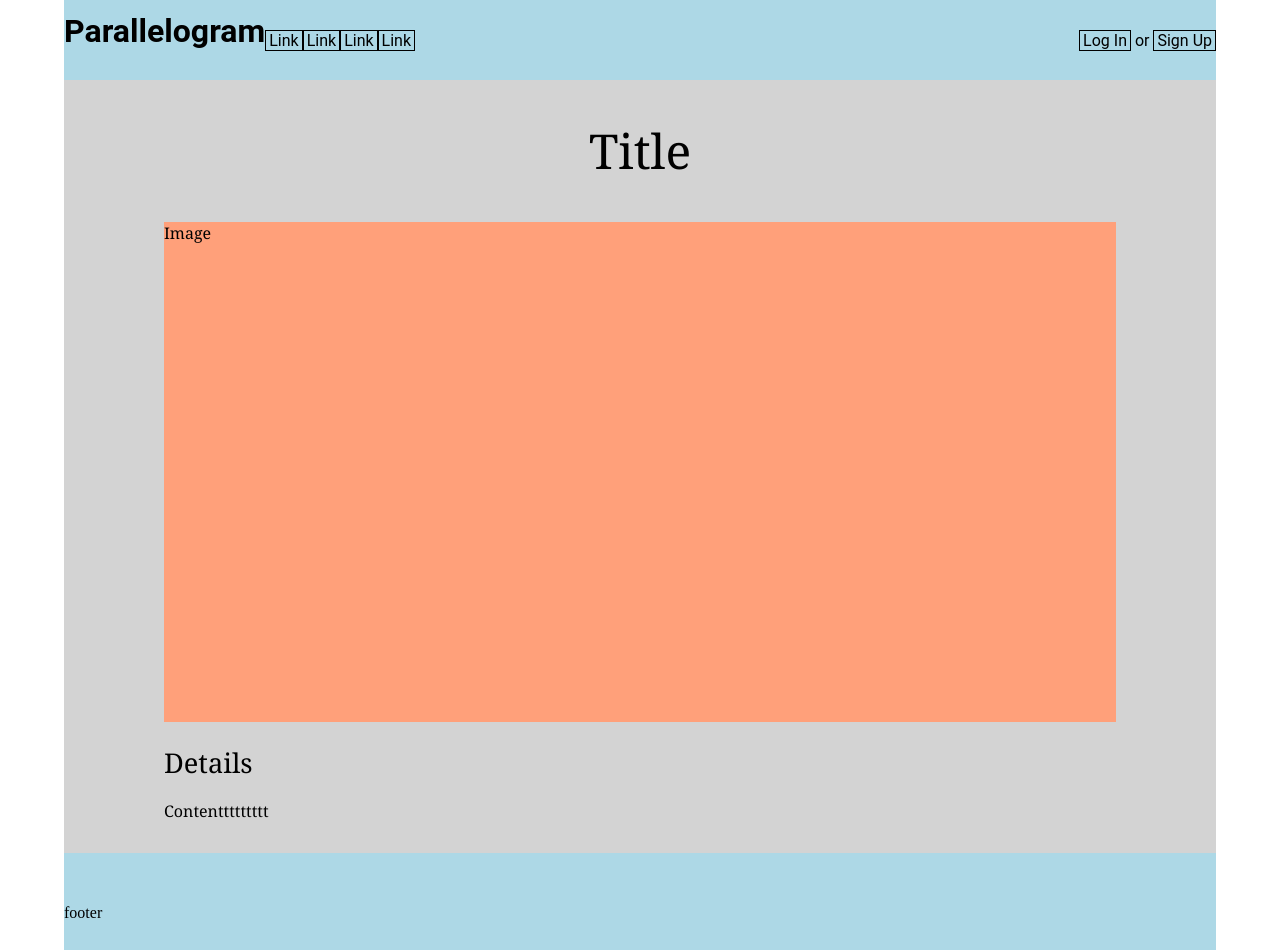
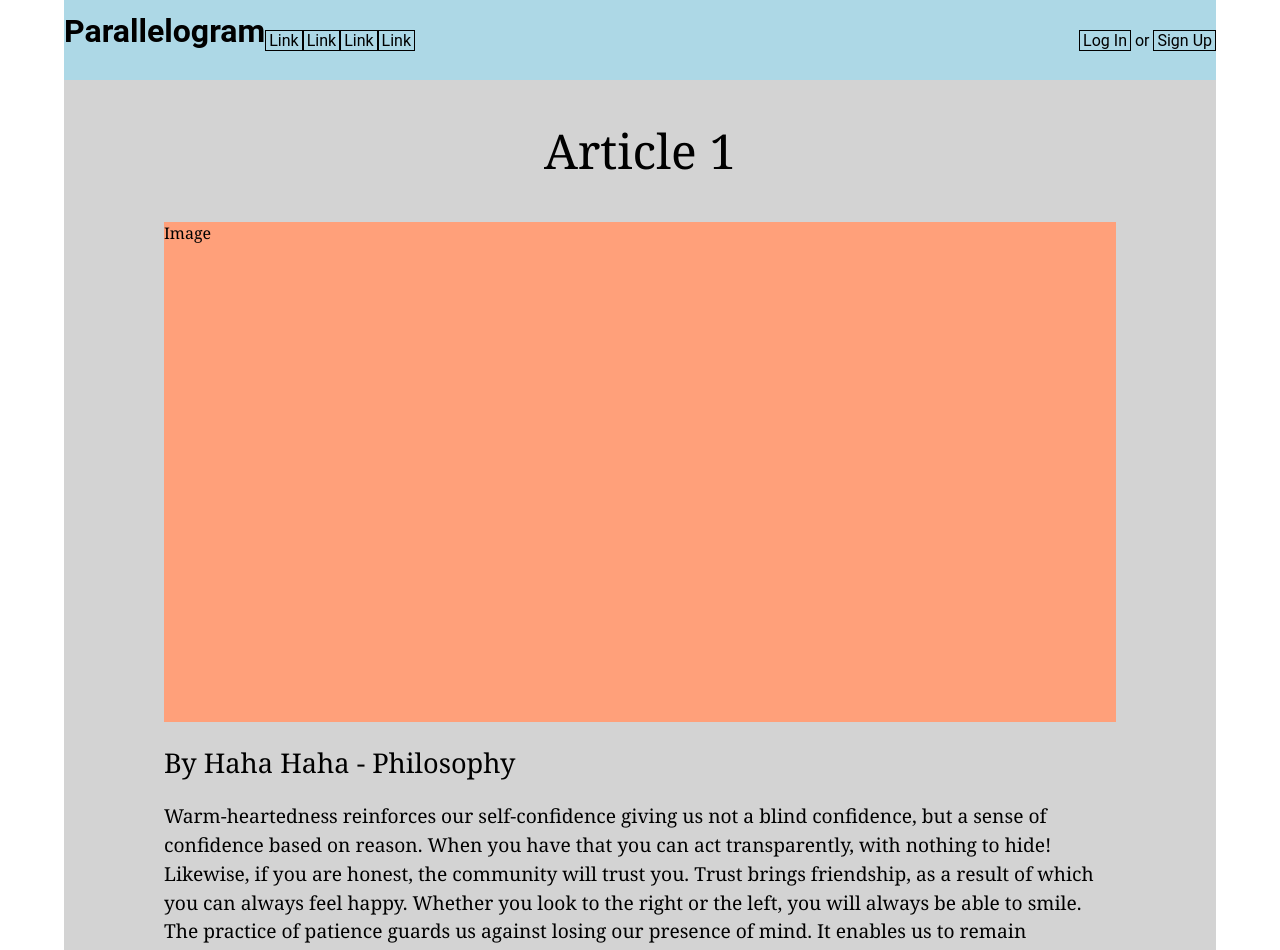
Before and after one commit to bbbtttiii/parallelogram-frontend, a React (Create React App) app in the folder frontend/: page /article in a window 1280 px wide. Shown: the top 950 px of the page. Built offline with nearby package versions, Linux system fonts and the light colour scheme; no server answers.

Commit message:
add article dummy text

```diff
--- a/frontend/src/components/Article.js
+++ b/frontend/src/components/Article.js
@@ -3,10 +3,15 @@ import React from 'react';
 const Card = () => {
   return (
     <div className="Article">
-      <div className="article-title">Title</div>
+      <div className="article-title">Article 1</div>
       <div className="article-photo">Image</div>
-      <div className="article-details">Details</div>
-      <div className="article-content">Contenttttttttt</div>
+      <div className="article-details">By Haha Haha - Philosophy</div>
+      <div className="article-content">
+        Warm-heartedness reinforces our self-confidence giving us not a blind confidence, but a sense of confidence based on reason. When you have that you can act transparently, with nothing to hide! Likewise, if you are honest, the community will trust you. Trust brings friendship, as a result of which you can always feel happy. Whether you look to the right or the left, you will always be able to smile.
+        The practice of patience guards us against losing our presence of mind. It enables us to remain undisturbed, even when the situation is really difficult. It gives us a certain amount of inner peace, which allows us some self-control, so that we can choose to respond to situations in an appropriate and compassionate manner, rather than being driven by our disturbing emotions.
+        Vanquish the impossible sed quia non numquam eius modi tempora incidunt ut labore et dolore magnam aliquam quaerat voluptatem stirred by starlight Flatland venture quasar? Hundreds of thousands rich in heavy atoms rich in mystery intelligent beings consectetur the sky calls to us. A very small stage in a vast cosmic arena vel illum qui dolorem eum fugiat quo voluptas nulla pariatur rings of Uranus Neque porro quisquam est kindling the energy hidden in matter courage of our questions.
+        There is only one important point you must keep in your mind and let it be your guide. No matter what people call you, you are just who you are. Keep to this truth. You must ask yourself how is it you want to live your life. We live and we die, this is the truth that we can only face alone. No one can help us, not even the Buddha. So consider carefully, what prevents you from living the way you want to live your life?
+      </div>
     </div>
   )
 }
--- a/frontend/src/index.css
+++ b/frontend/src/index.css
@@ -189,6 +189,6 @@ input[type=reset]:hover {
 }
 
 .article-content {
-  font-size: 1em;
-  line-height: 1.2em;
+  font-size: 1.2em;
+  line-height: 1.5em;
 }
```
